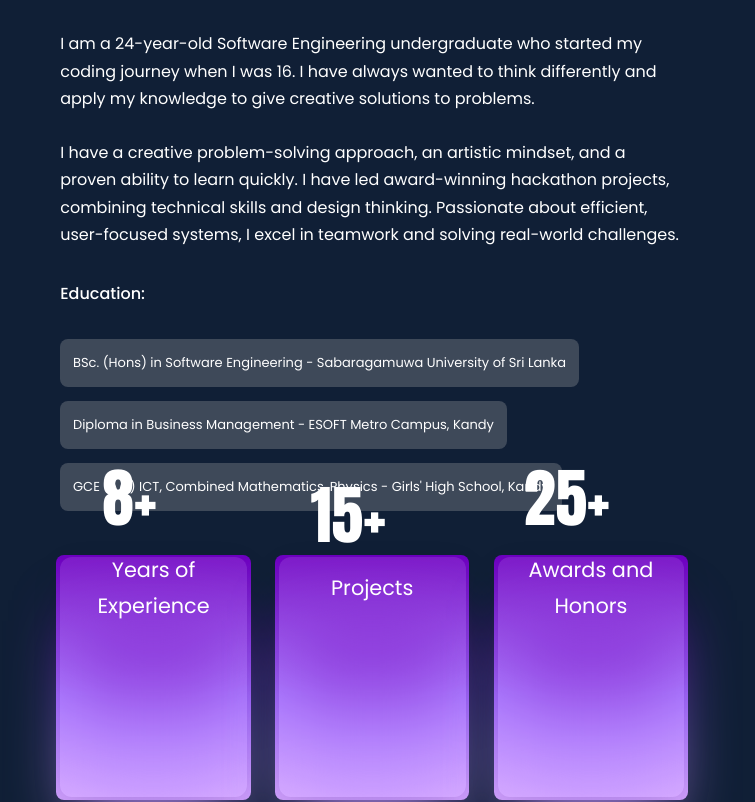
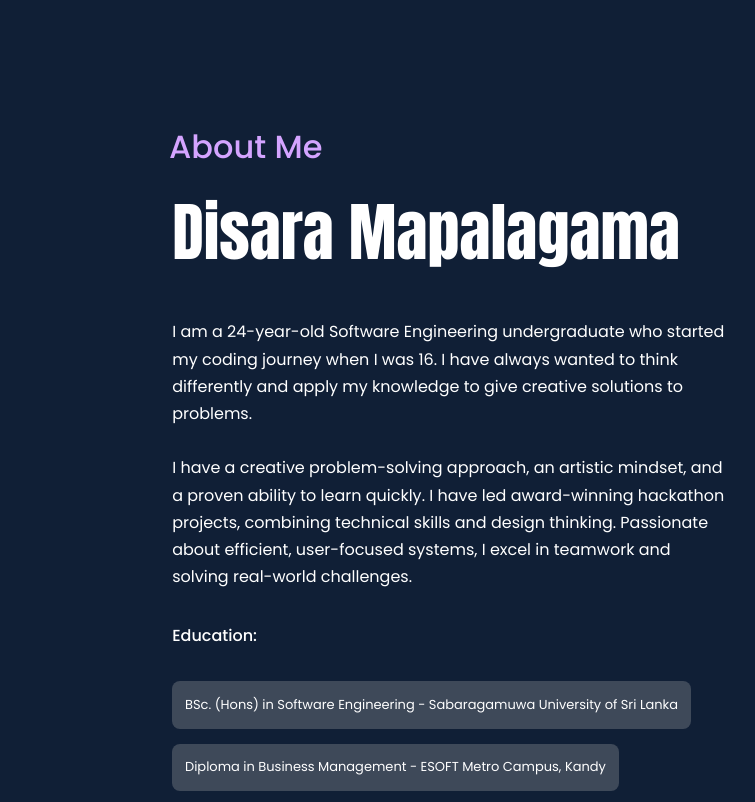
Before and after one commit to disara7/portfolio, a React (Create React App) app: page / in a window 1280 px wide. Shown: the part 760-1562 px from the top of the page, without its empty margins (71-826 px from the left). Built offline with nearby package versions, Linux system fonts and the light colour scheme.

Commit message:
Update about.css

```diff
--- a/src/components/about/about.css
+++ b/src/components/about/about.css
@@ -1,12 +1,19 @@
 @import url('https://fonts.googleapis.com/css2?family=Anton&display=swap');
 
+.section__title {
+  margin-top: 4rem;
+  font-size: 2rem;
+  text-align: left;
+  margin-left: 10.2rem;
+  color: #d4a4ff;
+}
+
 .about h2{
-  margin-top: -18rem;
-  margin-left: -3rem;
+  margin-top: 0rem;
 }
 
 .about{
-  margin-left: -2rem;
+  margin-left: 5rem;
 }
 .about__container {
     display: grid;
@@ -40,13 +47,7 @@
     font-size: 2rem;
     color: white;
 }
-.section__title {
-    margin-top: 4rem;
-    font-size: 2rem;
-    text-align: left;
-    /* margin-left: 10.2rem; */
-    color: #d4a4ff;
-}
+
 
 .about__style {
     margin-left: 10.2rem;
@@ -58,90 +59,6 @@
   font-weight: bold;
 }
 
-.cardset {
-    display: flex;
-    flex-direction: row;
-    gap: 2rem;
-    margin-left: 10.2rem;
-
-}
-@property --rotate {
-    syntax: "<angle>";
-    initial-value: 132deg;
-    inherits: false;
-  }
-
-  :root {
-    --card-height: 30vh;
-    --card-width: 30vh;
-  }
-
-  .card {
-    background: #191c29;
-    width: var(--card-width);
-    height: var(--card-height);
-    padding: 3px;
-    position: relative;
-    border-radius: 6px;
-    justify-content: center;
-    align-items: center;
-    text-align: center;
-    display: flex;
-    font-size: 1.3em;
-
-    flex-direction: column;
-
-  }
-
-  .card:hover {
-    color: white;
-    transition: color 2s;
-  }
-  .card:hover:before, .card:hover:after {
-    animation: none;
-    opacity: 0;
-    color: white;
-  }
-
-
-  .card::before {
-    color: white;
-    content: "";
-    width: 104%;
-    height: 102%;
-    border-radius: 8px;
-    background-image: linear-gradient(
-      var(--rotate)
-, #d4a4ff, #a36eff 43%, #6e00c2);
-
-      position: absolute;
-      z-index: -1;
-      top: -1%;
-      left: -2%;
-      animation: spin 2.5s linear infinite;
-  }
-
-  .card::after {
-    position: absolute;
-    content: "";
-    top: calc(var(--card-height) / 6);
-    left: 0;
-    right: 0;
-    z-index: -1;
-    height: 100%;
-    width: 100%;
-    margin: 0 auto;
-    transform: scale(0.8);
-    filter: blur(calc(var(--card-height) / 6));
-    background-image: linear-gradient(
-      var(--rotate)
-, #d4a4ff, #a36eff 43%, #6e00c2);
-
-      opacity: 1;
-
-    animation: spin 2.5s linear infinite;
-  }
-
 .educard li{
   background-color: rgba(181, 181, 181, 0.281);
   padding: 0.8rem;
@@ -150,12 +67,3 @@
   font-size: small;
   margin-bottom: -0.8rem;
 }
-
-  @keyframes spin {
-    0% {
-      --rotate: 0deg;
-    }
-    100% {
-      --rotate: 360deg;
-    }
-  }
```
Lines whose indentation alone changed are shown as unchanged.
